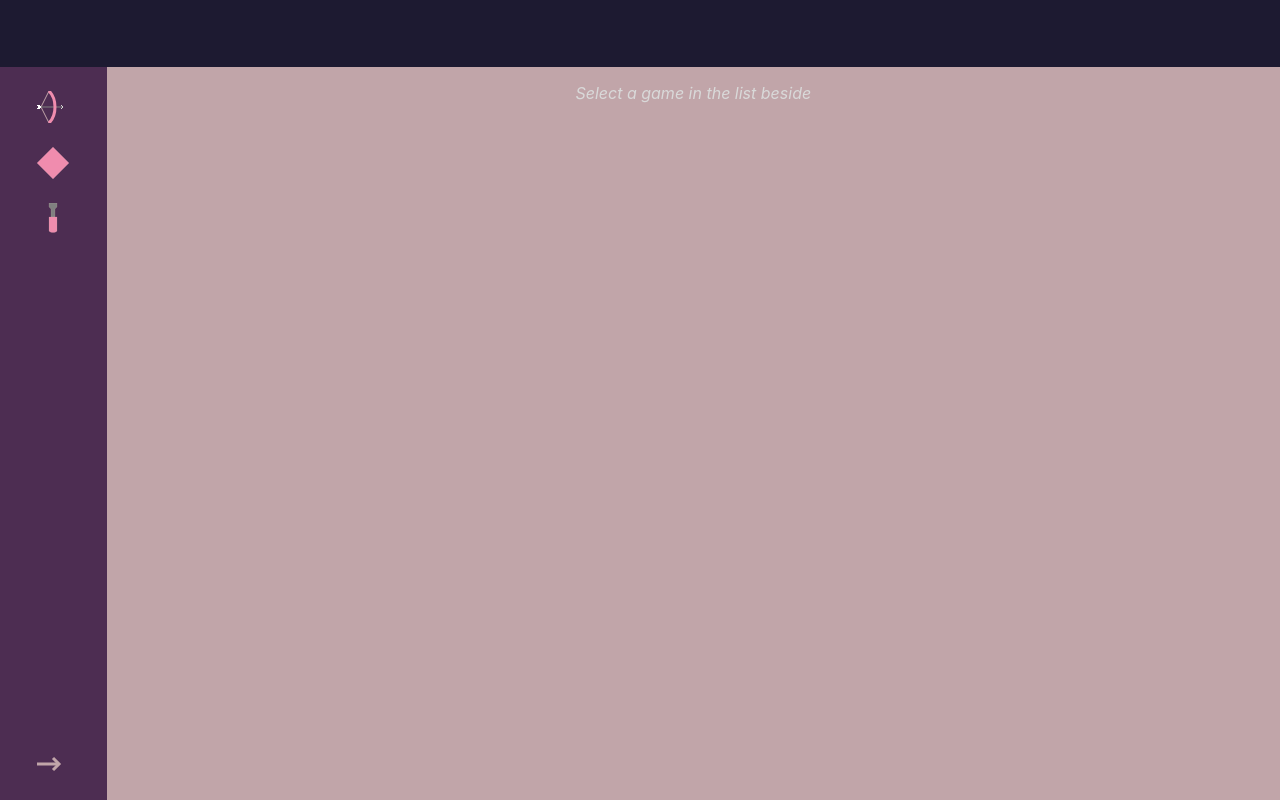
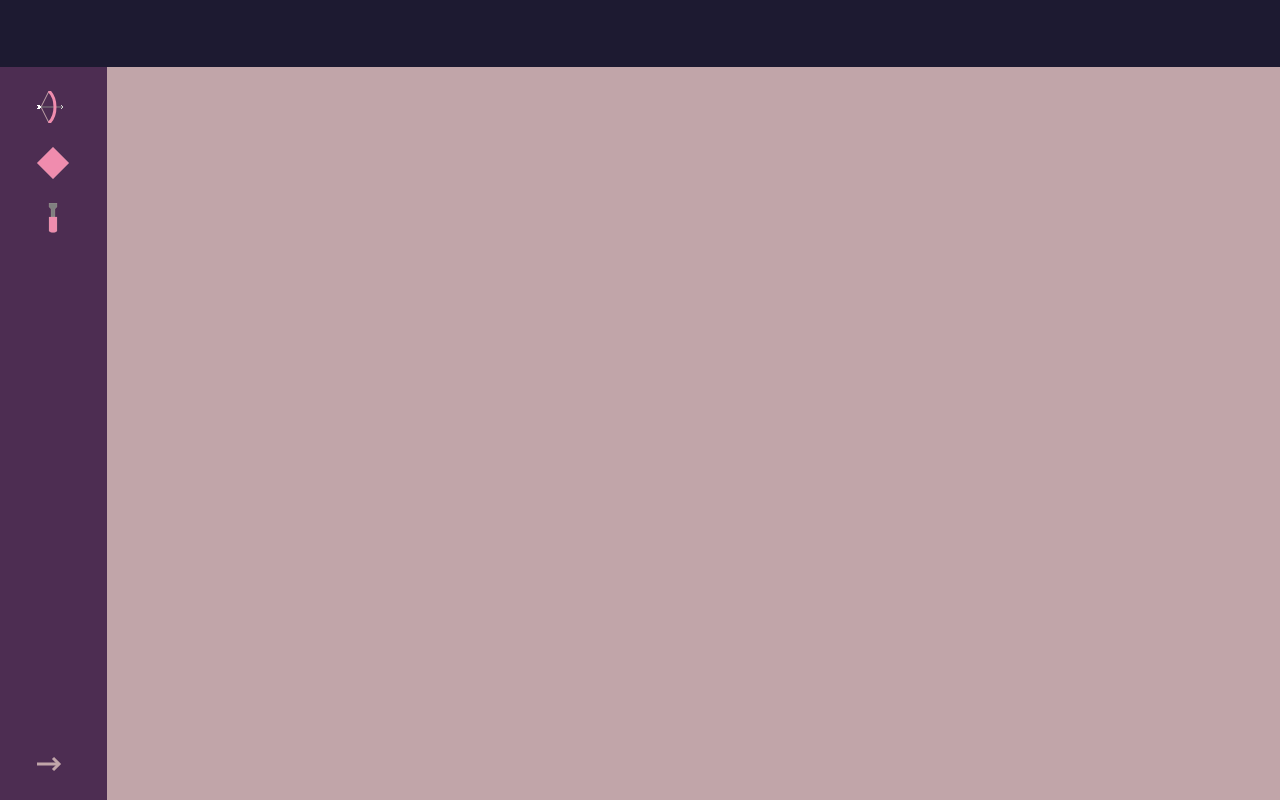
Before and after one commit to Nekika/launcher, a Svelte app: page / in a window 1280 px wide. Built offline with nearby package versions, Linux system fonts and the light colour scheme.

Commit message:
App - Loading content on Mount

```diff
--- a/src/App.svelte
+++ b/src/App.svelte
@@ -14,6 +14,12 @@
 	onMount(async () => {
 		const response = await fetch('/api/games.json');
 		games = await response.json();
+		await Promise.all(
+			games.map(async g => {
+				const response = await fetch(g.contentUrl);
+				return g.content = await response.text();
+			})
+		)
 	})
 
 	const onGameClick = game => {
@@ -24,7 +30,9 @@
 <main>
 	<Navbar />
 	<Sidebar items={games} onItemClick={onGameClick} />
-	<Detail game={selected} />
+	{#if selected}
+		<Detail game={selected} />
+	{/if}
 	{#if footerVisible}
 		<Footer game={selected} />
 	{/if}
```
